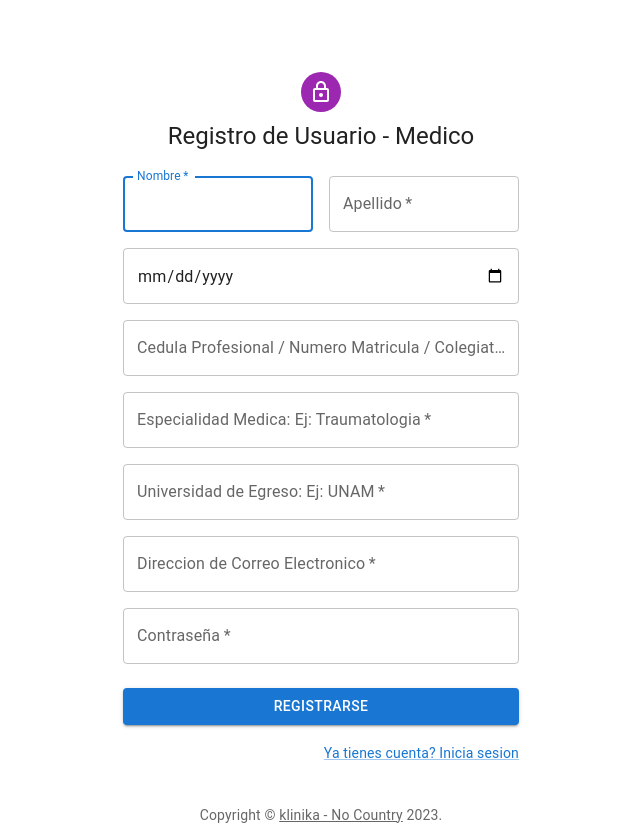
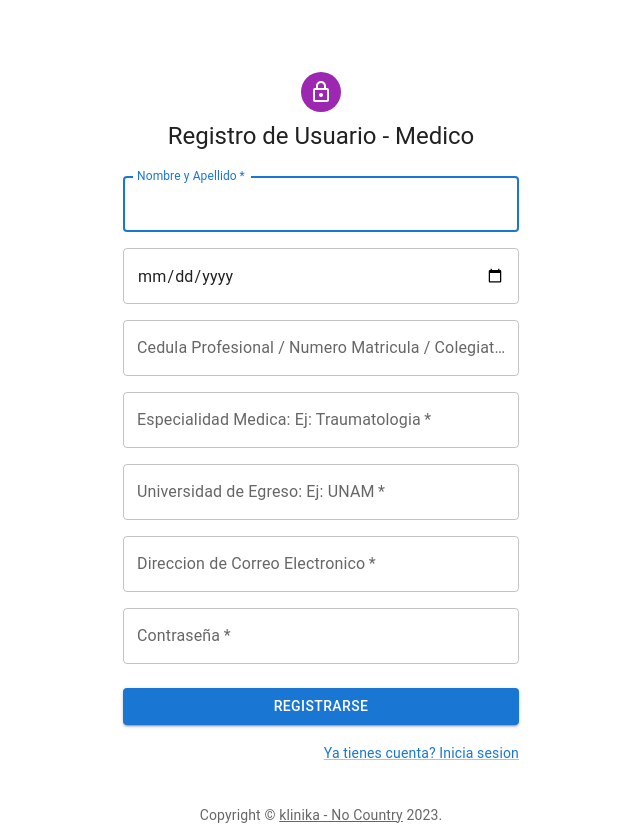
Before and after one commit to No-Country/C13-41-FT-NODE-REACT, a Next.js app in the folder fe/: page / in a window 1280 px wide. Shown: the whole page, without its empty margins (319-959 px from the left). Built offline with nearby package versions, Linux system fonts and the light colour scheme.

Commit message:
feat: identacion

```diff
--- a/fe/src/app/sign-up/doctor/index.jsx
+++ b/fe/src/app/sign-up/doctor/index.jsx
@@ -13,8 +13,10 @@ import Typography from '@mui/material/Typography';
 import Container from '@mui/material/Container';
 import { createTheme, ThemeProvider } from '@mui/material/styles';
 
-function Copyright (props) {
+function Copyright(props) {
+
   return (
+
     <Typography variant="body2" color="text.secondary" align="center" {...props}>
       {'Copyright © '}
       <Link color="inherit" href="https://klinikapp.com/">
@@ -23,24 +25,26 @@ function Copyright (props) {
       {new Date().getFullYear()}
       {'.'}
     </Typography>
+
   );
+
 }
 
 
 const defaultTheme = createTheme();
 
-export default function Doctor () {
+export default function Doctor() {
 
   const handleSubmit = (event) => {
 
     event.preventDefault();
 
-    const data = new FormData (event.currentTarget);
+    const data = new FormData(event.currentTarget);
 
     console.log({
 
-      name: data.get('name'),
-      surname: data.get('surname'),
+
+      fullName: data.get('fullName'),
       dob: data.get('dob'),
       license: data.get('license'),
       specialty: data.get('specialty'),
@@ -58,14 +62,7 @@ export default function Doctor () {
       <Container component="main" maxWidth="xs">
         <CssBaseline />
 
-        <Box
-          sx={{
-            marginTop: 8,
-            display: 'flex',
-            flexDirection: 'column',
-            alignItems: 'center',
-          }}
-        >
+        <Box sx={{ marginTop: 8, display: 'flex', flexDirection: 'column', alignItems: 'center', }}>
 
           <Avatar sx={{ m: 1, bgcolor: 'secondary.main' }}>
             <LockOutlinedIcon />
@@ -79,35 +76,20 @@ export default function Doctor () {
 
             <Grid container spacing={2}>
 
-              <Grid item xs={12} sm={6}>
-
+              <Grid item xs={12} sm={12}>
                 <TextField
                   autoComplete="off"
-                  name="name"
+                  name="fullName"
                   required
                   fullWidth
-                  id="name"
-                  label="Nombre"
+                  id="fullName"
+                  label="Nombre y Apellido"
                   autoFocus
+                  type="text"
                 />
-
-              </Grid>
-
-              <Grid item xs={12} sm={6}>
-
-                <TextField
-                  required
-                  fullWidth
-                  id="surname"
-                  label="Apellido"
-                  name="surname"
-                  autoComplete="off"
-                />
-
               </Grid>
 
               <Grid item xs={12} sm={12}>
-
                 <TextField
                   autoComplete="off"
                   name="dob"
@@ -117,13 +99,9 @@ export default function Doctor () {
                   label=""
                   type="date"
                 />
-
-
-
               </Grid>
 
               <Grid item xs={12} sm={12}>
-
                 <TextField
                   autoComplete="off"
                   name="license"
@@ -132,11 +110,9 @@ export default function Doctor () {
                   id="license"
                   label="Cedula Profesional / Numero Matricula / Colegiatura"
                 />
-
               </Grid>
 
               <Grid item xs={12} sm={12}>
-
                 <TextField
                   autoComplete="off"
                   name="specialty"
@@ -145,11 +121,9 @@ export default function Doctor () {
                   id="specialty"
                   label="Especialidad Medica: Ej: Traumatologia"
                 />
-
               </Grid>
 
               <Grid item xs={12} sm={12}>
-
                 <TextField
                   autoComplete="off"
                   name="education"
@@ -158,7 +132,6 @@ export default function Doctor () {
                   id="education"
                   label="Universidad de Egreso: Ej: UNAM"
                 />
-
               </Grid>
 
               <Grid item xs={12}>
@@ -170,11 +143,9 @@ export default function Doctor () {
                   name="email"
                   autoComplete="off"
                 />
-
               </Grid>
 
               <Grid item xs={12}>
-
                 <TextField
                   required
                   fullWidth
@@ -184,7 +155,6 @@ export default function Doctor () {
                   id="password"
                   autoComplete="off"
                 />
-
               </Grid>
 
             </Grid>
@@ -194,8 +164,7 @@ export default function Doctor () {
               fullWidth
               variant="contained"
               sx={{ mt: 3, mb: 2 }}
-            >
-              Registrarse
+            >Registrarse
             </Button>
             <Grid container justifyContent="flex-end">
               <Grid item>
```
Lines whose indentation alone changed are shown as unchanged.
